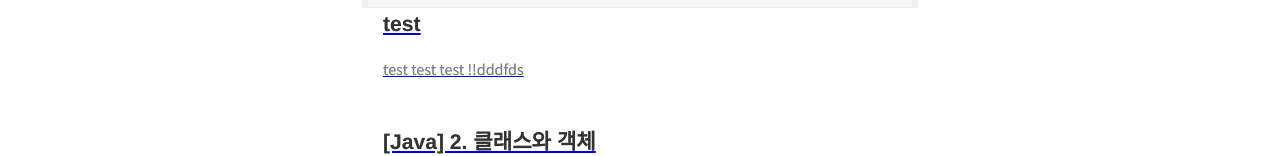
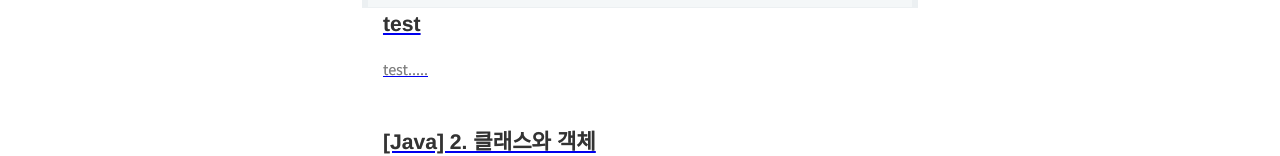
Before and after one commit to hyemin-jang/hyemin-jang.github.io, a Gatsby site: page / in a window 1280 px wide. Shown: the part 370-526 px from the top of the page. Built offline with nearby package versions, Linux system fonts and the light colour scheme; Gatsby itself is replaced by a stand-in of ours; some packages are replaced by stand-ins of ours; what typography-theme-github would draw is missing.

Commit message:
deploy test

```diff
--- a/content/blog/Java/test.md
+++ b/content/blog/Java/test.md
@@ -6,4 +6,4 @@
 draft: false
 ---
 
-test test test !!dddfds
+test.....
```
